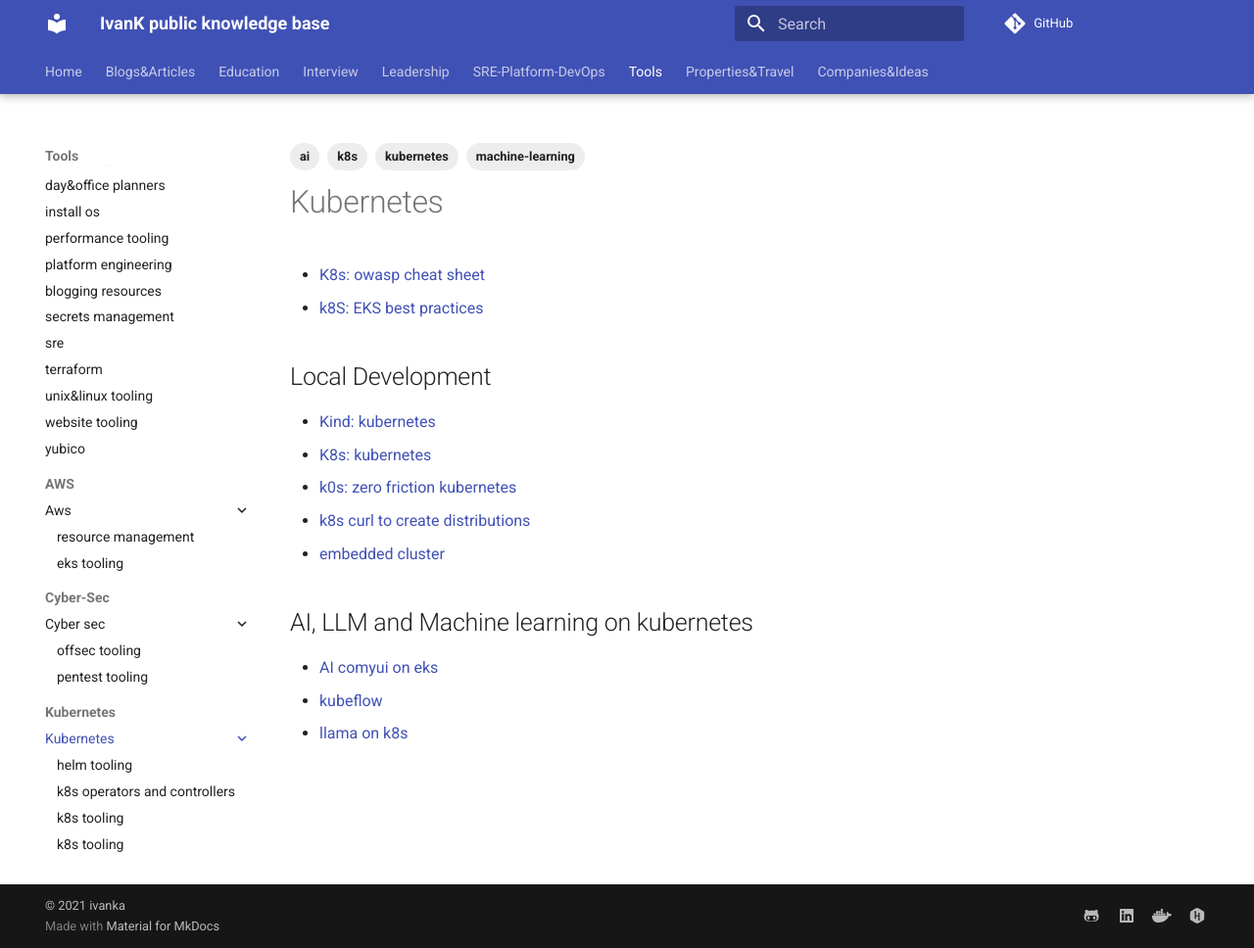
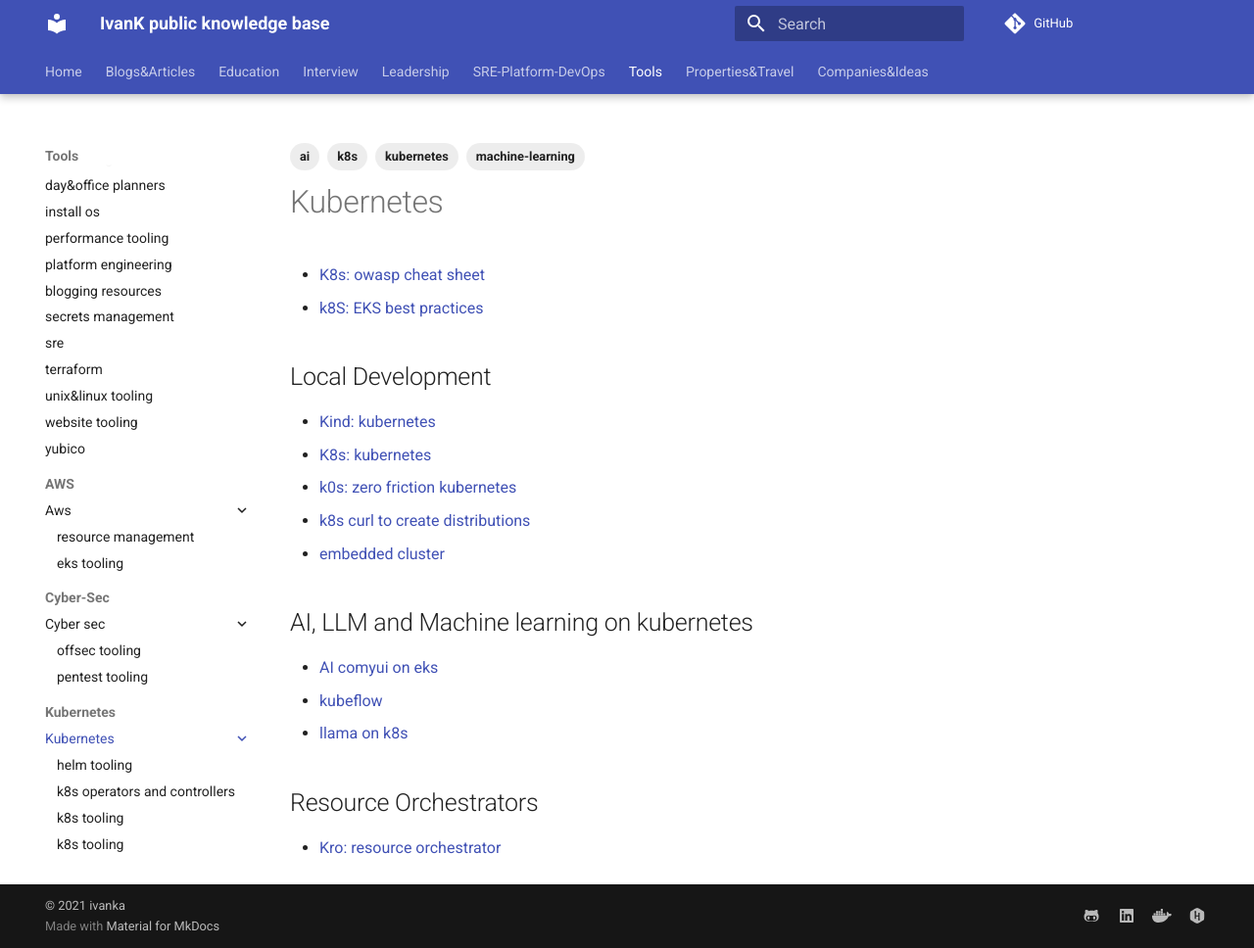
Before and after one commit to ivankatliarchuk/knowledge-base, an MkDocs documentation site: the page built from docs/tools/kubernetes/index.md, in a window 1280 px wide and 968 px high. Shown: the whole window at 98% size. Built offline with MkDocs 1.6.1 and Material for MkDocs 9.7.7, drawn with Linux system fonts in a browser that asks for light colours; comment, search, counter and statistics services are not loaded.

Commit message:
update things
Signed-off-by: ivan katliarchuk <ivan.katliarchuk@gmail.com>

```diff
--- a/docs/tools/kubernetes/index.md
+++ b/docs/tools/kubernetes/index.md
@@ -24,3 +24,7 @@
 - [AI comyui on eks](https://github.com/aws-samples/comfyui-on-eks)
 - [kubeflow](https://github.com/kubeflow)
 - [llama on k8s](https://docs.lambdalabs.com/education/large-language-models/k8s-ollama-llama-3-2/)
+
+## Resource Orchestrators
+
+- [Kro: resource orchestrator](https://github.com/kro-run/kro)
```
